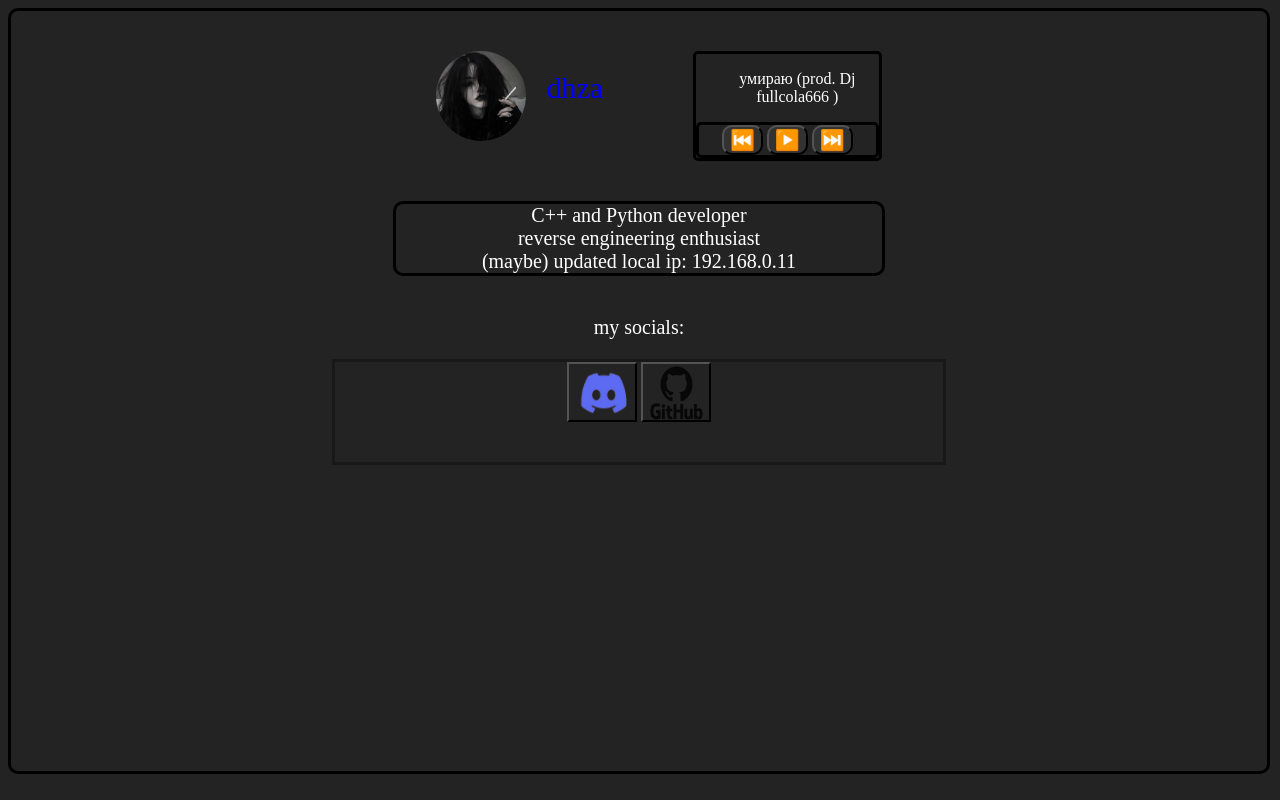
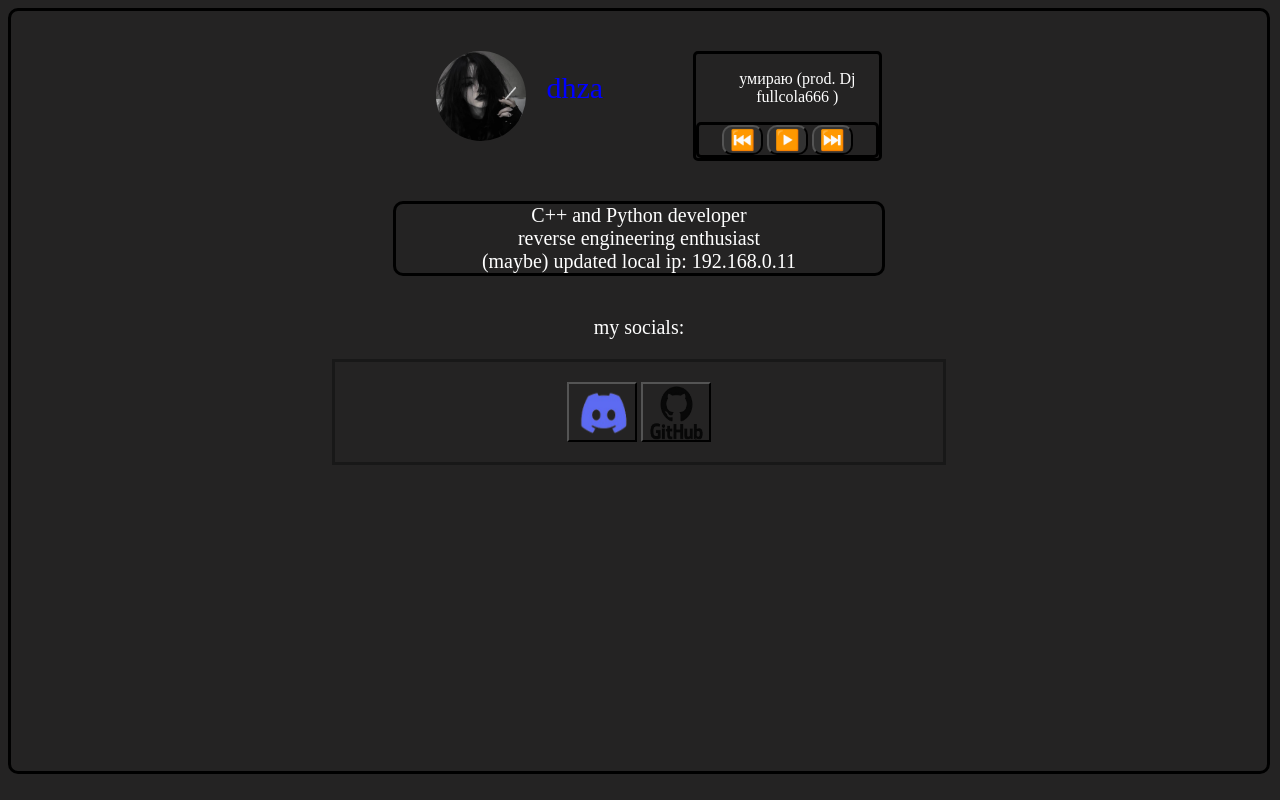
Before and after one commit to dhza1/dhza1.github.io, a plain HTML site: page index.html in a window 1280 px wide. Drawn offline with Linux system fonts and the light colour scheme.

Commit message:
Update index.html

```diff
--- a/index.html
+++ b/index.html
@@ -115,8 +115,10 @@
             .social_btn {
                 background-color: rgba(0,0,0,0);
                 width: 70px;
-                transition: margin-top 0.3s ease;
+                margin-top: 20px;
+                transition: margin-bottom 0.3s ease;
                 height: 60px;
+                margin-bottom: 0px;
             }
 
             @keyframes socialbtn_border {
@@ -132,7 +134,7 @@
 
             .social_btn:hover {
                 border-radius: 10px;
-                margin-top: 20px;
+                margin-bottom: 30px;
             }
 
             .social_img {
```
